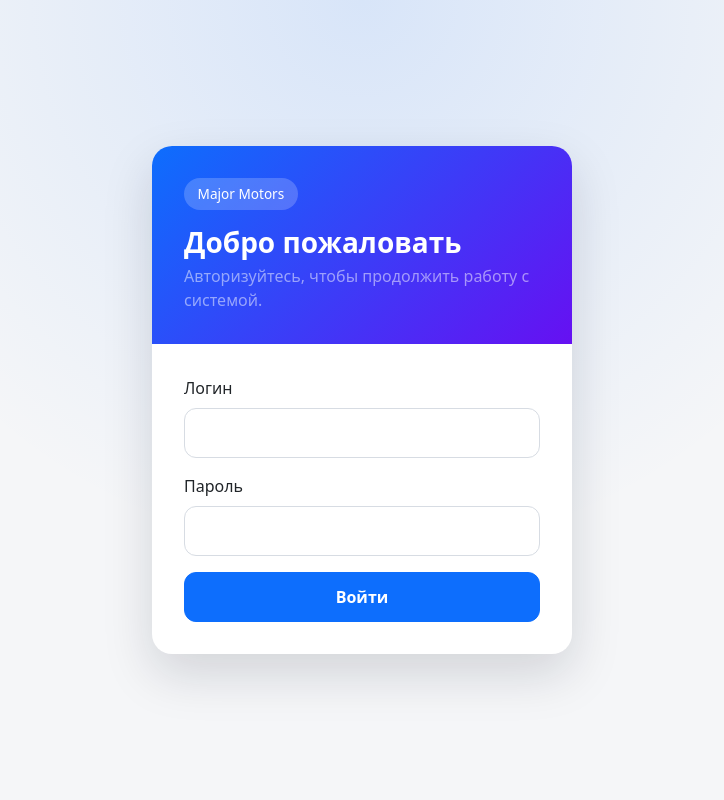
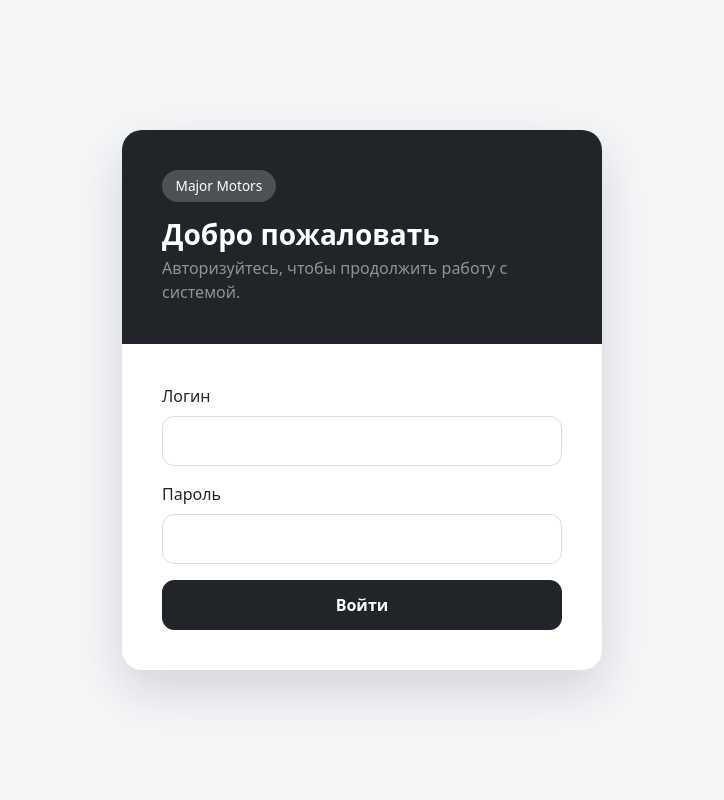
Before and after one commit to Shakhriyor10/major_motors, a Django app: page /login/ in a window 1280 px wide. Shown: the whole page, without its empty margins (278-1002 px from the left). Run offline with Django 3.2, Linux system fonts and the light colour scheme; data comes from the database, SQL or seed files in the repository; data that the repository does not hold is empty.

Commit message:
sdajksda

```diff
--- a/templates/registration/login.html
+++ b/templates/registration/login.html
@@ -8,7 +8,7 @@
   <style>
     body {
       min-height: 100vh;
-      background: radial-gradient(circle at top, #0d6efd20, transparent 55%), #f5f6f8;
+      background: #f5f6f8;
     }
     .login-wrapper {
       min-height: 100vh;
@@ -18,7 +18,7 @@
       padding: 2rem 1rem;
     }
     .login-card {
-      max-width: 420px;
+      max-width: 480px;
       width: 100%;
       border: 0;
       border-radius: 1.25rem;
@@ -26,14 +26,14 @@
     }
     .login-card .card-header {
       border: 0;
-      background: linear-gradient(135deg, #0d6efd, #6610f2);
+      background: #212529;
       color: #fff;
-      padding: 2rem;
+      padding: 2.5rem;
       border-top-left-radius: 1.25rem;
       border-top-right-radius: 1.25rem;
     }
     .login-card .card-body {
-      padding: 2rem;
+      padding: 2.5rem;
     }
     .login-input {
       border-radius: 0.75rem;
@@ -42,8 +42,8 @@
       transition: border-color 0.2s ease, box-shadow 0.2s ease;
     }
     .login-input:focus {
-      border-color: #0d6efd;
-      box-shadow: 0 0 0 0.2rem rgba(13, 110, 253, 0.15);
+      border-color: #495057;
+      box-shadow: 0 0 0 0.2rem rgba(73, 80, 87, 0.2);
     }
     .login-btn {
       border-radius: 0.75rem;
@@ -102,7 +102,7 @@
               required
             >
           </div>
-          <button class="btn btn-primary login-btn w-100" type="submit">Войти</button>
+          <button class="btn btn-dark login-btn w-100" type="submit">Войти</button>
         </form>
       </div>
     </div>
```
